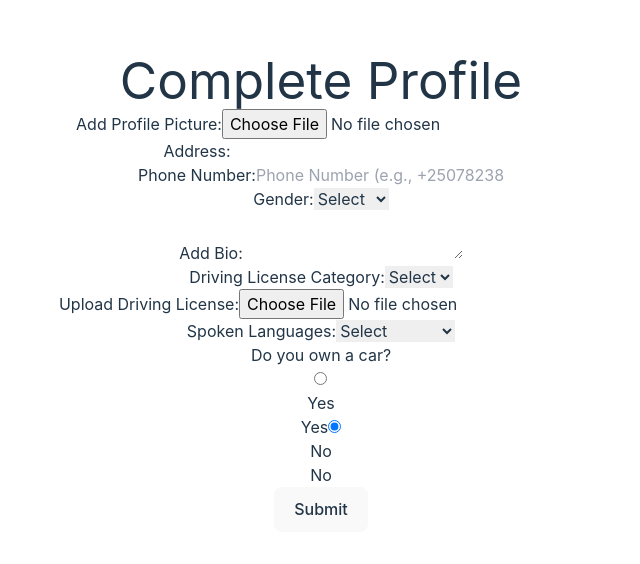
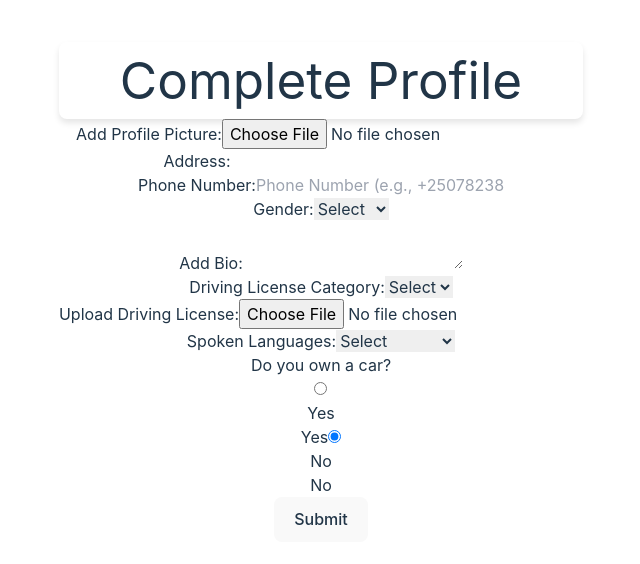
Before and after one commit to AshleyAlpha/Safety_Ride_Connect, a React (Vite) app: page /Profile in a window 1280 px wide. Shown: the part 108-672 px from the top of the page, without its empty margins (319-959 px from the left). Built offline with nearby package versions, Linux system fonts and the light colour scheme.

Commit message:
box shadow

```diff
--- a/src/components/pages/Profile.jsx
+++ b/src/components/pages/Profile.jsx
@@ -64,7 +64,7 @@ function ProfileForm() {
   return (
     <div className="flex justify-center bg-cyan-700 p-36">
       <div>
-      <h1 className="text-center text-2xl mb-32 complete-profile hover:shadow-md transition duration-300 ease-in-out transform hover:-translate-y-1 hover:scale-105">Complete Profile</h1>
+      <h1 className="text-center text-2xl mb-32" style={{ boxShadow: '0 4px 6px rgba(0, 0, 0, 0.1)', padding: '10px', borderRadius: '8px' }}>Complete Profile</h1>
 
       <form onSubmit={handleSubmit} className="grid grid-cols-2 gap-8 w-full px-6 py-8 mt-10 mb-11 bg-cyan-300 rounded-lg shadow-lg">
         <div>
```
